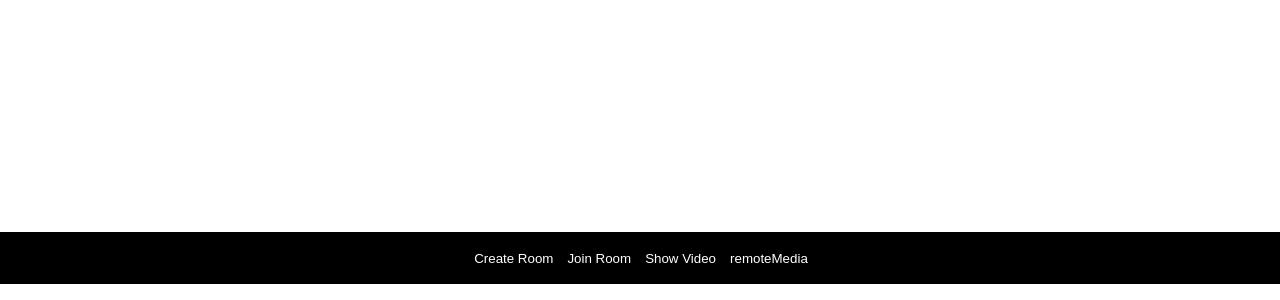
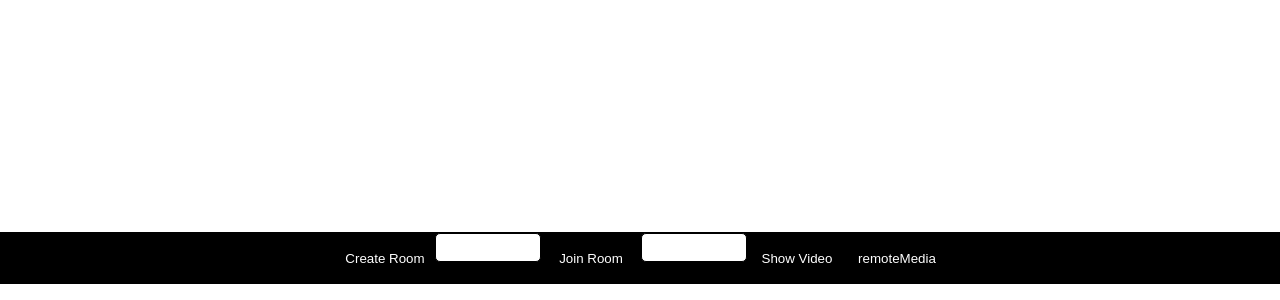
Before and after one commit to chrisdetmering/call-me-maybe, a React (Create React App) app in the folder client/: page / in a window 1280 px wide. Shown: the part 516-816 px from the top of the page. Built offline with nearby package versions, Linux system fonts and the light colour scheme; no server answers.

Commit message:
Added adding room names dynamically

```diff
--- a/client/src/components/Button /Button.js
+++ b/client/src/components/Button /Button.js
@@ -1,9 +1,12 @@
 import React from 'react';
 import classes from './Button.module.css'
+import Aux from '../../hoc/Aux/Aux';
 const button = (props) => (
+  <Aux>
   <button
     className={classes.Button}
     onClick={props.click}>{props.children}</button>
+  </Aux>
 )
 
 export default button;
--- a/client/src/components/Button /Button.module.css
+++ b/client/src/components/Button /Button.module.css
@@ -2,6 +2,8 @@
   border: 1px solid transparent;
   background-color: transparent;
   color: white;
+  height: 50px;
+  width: 100px;
 }
 
 .Button:hover {
--- a/client/src/components/Video/Video.js
+++ b/client/src/components/Video/Video.js
@@ -13,6 +13,8 @@ class VideoComponent extends React.Component {
       identity: null,
       token: null,
       roomName: '',
+      newRoomName: '',
+      roomToJoin: '',
       room: null,
       localParticipants: 0,
       remoteParticipants: 0,
@@ -20,27 +22,33 @@ class VideoComponent extends React.Component {
     };
   }
 
-  componentDidMount () {
-    axios.get('/token').then(results => {
-      const { identity, token, roomName } = results.data;
-      this.setState({ identity, token, roomName });
-
-    }).catch(error => {
-      console.log(error)
+  getToken = () => {
+    axios.get('/token', {params: {room: this.state.roomToJoin } })
+    .then(results => {
+      const { token } = results.data;
+      this.setState({ token });
+    })
+    .then(() => this.joinRoom())
+    .catch(error => {
+      alert(`You had the following error: ${error}`)
     });
   }
 
   createRoom = () => {
-    axios.post('/room', {} )
-    .then(room => {
-      this.setState({ room })
+    axios.post('/room', {roomName: this.state.newRoomName } )
+    .then(response => {
+      this.setState({
+        room: response,
+        roomName: response.data.room.uniqueName
+      })
     }).catch( error => {
+      alert(error)
       console.log(error.message)
     })
   }
 
   joinRoom = () => {
-    connect(this.state.token, {}).then(room => {
+    connect(this.state.token, {name: this.state.roomToJoin }).then(room => {
       console.log(`joined a Room: ${room}`);
       this.setState({room: room})
       room.on('participantConnected', participant => {
@@ -52,9 +60,15 @@ class VideoComponent extends React.Component {
 
   }
 
-  handleRoomNameChange = (event) => {
-    let roomName = event.target.value;
-    this.setState({ roomName })
+
+  handleNewRoomNameChange = event => {
+    let newRoomName = event.target.value;
+    this.setState({ newRoomName })
+  }
+
+  handleRoomToJoin = event => {
+    let roomToJoin = event.target.value;
+    this.setState({ roomToJoin })
   }
 
   attachMedia = (p) => {
@@ -108,8 +122,14 @@ class VideoComponent extends React.Component {
         <nav className={classes.Control}>
           <Button
             click={this.createRoom}>Create Room</Button>
+          <input
+            className={classes.Input}
+            onChange={this.handleNewRoomNameChange} />
           <Button
-            click={this.joinRoom}>Join Room</Button>
+            click={this.getToken}>Join Room</Button>
+          <input
+            className={classes.Input}
+            onChange={this.handleRoomToJoin}/>
           <Button
             click={this.localMedia}>Show Video</Button>
           <Button
--- a/client/src/components/Video/Video.module.css
+++ b/client/src/components/Video/Video.module.css
@@ -23,6 +23,7 @@
 
 .Media div {
   flex: 1 1 0;
+  background: black;
 }
 
 .Media audio {
@@ -34,15 +35,7 @@
   height: 100%;
 }
 
-
-/*
-.Container {
-  height: 300px;
-  border: 1px solid black;
-  display: flex;
+.Input {
+  height: 25px;
+  width: 100px;
 }
-
-.Container div {
-  border: 1px solid red;
-  flex: 1 1 0;
-} */
--- a/package.json
+++ b/package.json
@@ -12,6 +12,7 @@
     "body-parser": "^1.18.3",
     "express": "^4.16.4",
     "faker": "^4.1.0",
+    "mongodb": "^3.5.7",
     "mongoose": "^5.9.11",
     "twilio": "^3.42.2",
     "twilio-video": "^2.0.0"
```
Also changed, not shown: 2 other files (tests, documents, lock files or other folders).
